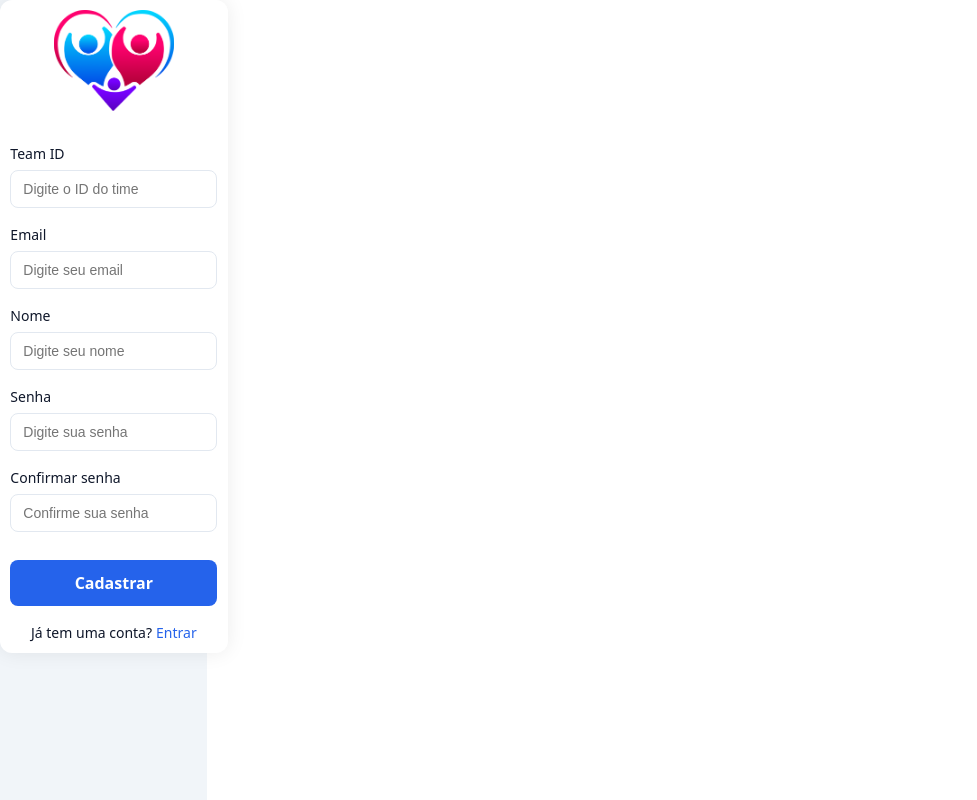
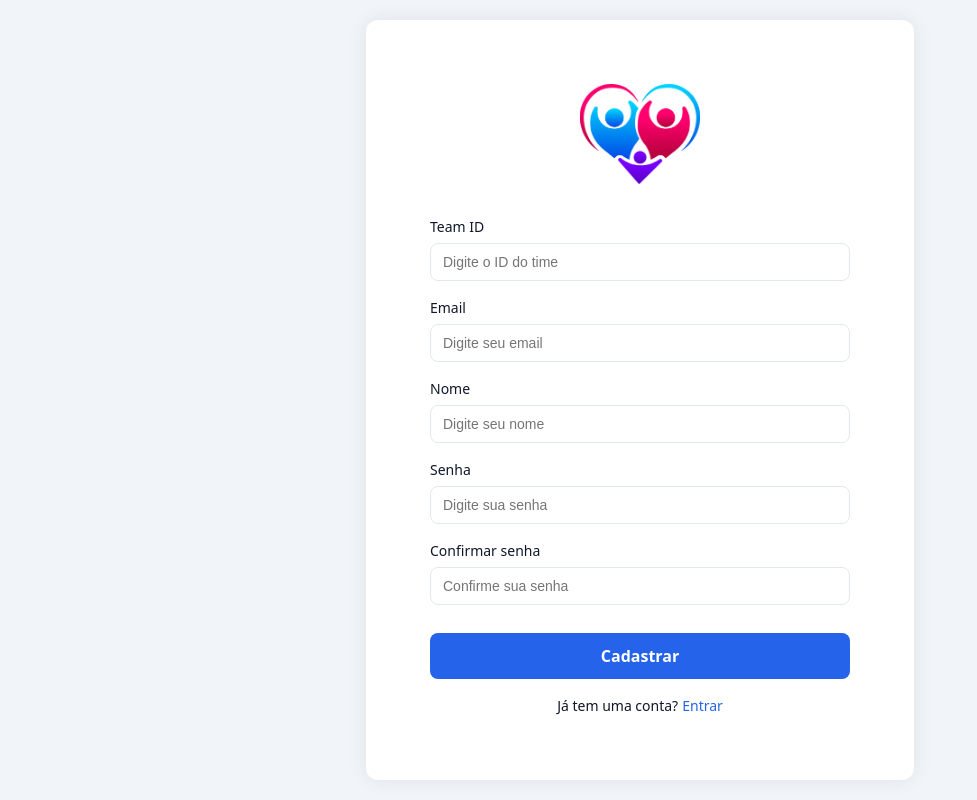
Before and after one commit to NextlLine/e-jairo-frontend, a React (Vite) app: page /signup in a window 1280 px wide. Shown: the whole page, without its empty margins (0-977 px from the left). Built offline with nearby package versions, Linux system fonts and the light colour scheme.

Commit message:
fix: wrong scrow in public and private pages

```diff
--- a/src/layouts/PrivateLayout.tsx
+++ b/src/layouts/PrivateLayout.tsx
@@ -17,7 +17,7 @@ export default function PrivateLayout() {
 const styles: Record<string, CSSProperties> = {
   app: {
     height: "100dvh",
-    width: "100dvw",
+    width: "100vw",
     display: "flex",
     flexDirection: "column",
     background: colors.background,
--- a/src/layouts/PublicLayout.tsx
+++ b/src/layouts/PublicLayout.tsx
@@ -12,10 +12,10 @@ export default function PublicLayout() {
 const styles: Record<string, React.CSSProperties> = {
   app: {
     minHeight: "100dvh",
-    width: "100%",
+    width: "100vw",
+    background: colors.background,
     display: "flex",
-    flexDirection: "column",
-    background: colors.background,
+    alignItems: "center",
+    justifyContent: "center",
   },
-
 };
```
